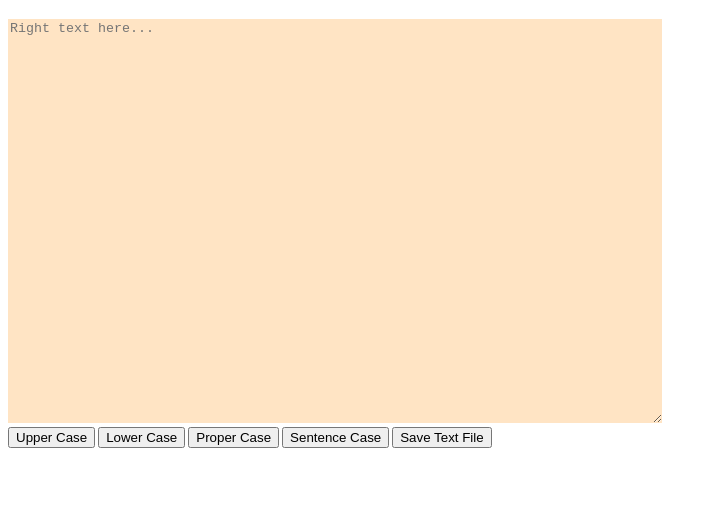
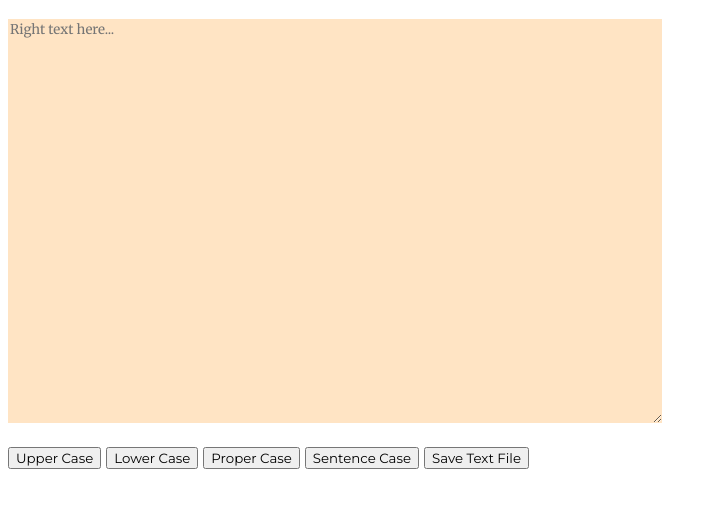
Before and after one commit to kukinpower/case-converter, a plain HTML site: page index.html in a window 1280 px wide. Shown: the part 64-572 px from the top of the page, without its empty margins (0-717 px from the left). Drawn offline with Linux system fonts and the light colour scheme.

Commit message:
add some more style

```diff
--- a/index.html
+++ b/index.html
@@ -7,7 +7,7 @@
 
     <link rel="preconnect" href="https://fonts.googleapis.com">
     <link rel="preconnect" href="https://fonts.gstatic.com" crossorigin>
-    <link href="https://fonts.googleapis.com/css2?family=Merriweather&display=swap" rel="stylesheet">
+    <link href="https://fonts.googleapis.com/css2?family=Merriweather&family=Montserrat&display=swap" rel="stylesheet">
 </head>
 <body>
 <div class="title"><h1>Case Converter</h1></div>
--- a/style.css
+++ b/style.css
@@ -8,6 +8,8 @@ body {
     outline: none;
     background-color: bisque;
     border: none;
+    font-family: 'Merriweather', serif;
+    margin-bottom: 20px;
 }
 
 #buttons {
@@ -15,5 +17,6 @@ body {
 }
 
 button {
-    margin-right: 3px;
+    margin-right: 5px;
+    font-family: 'Montserrat', sans-serif;
 }
```
